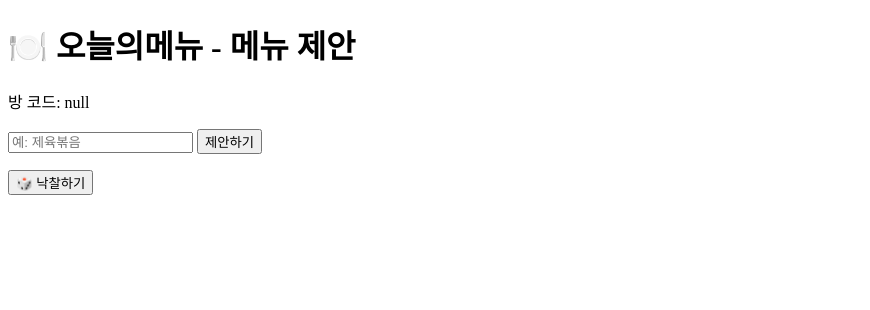
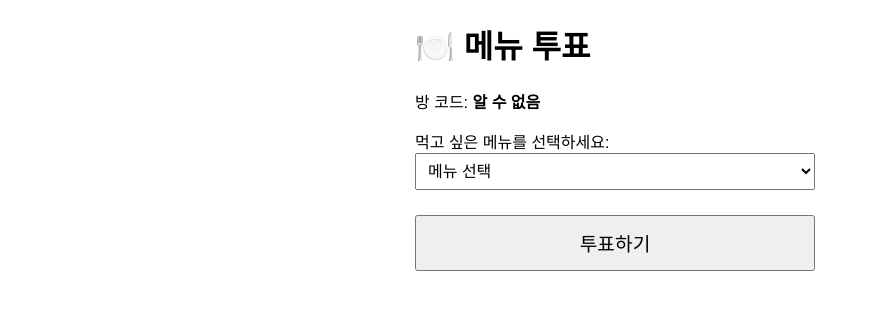
Before and after one commit to jungyoon0312/todaymenu, a plain HTML site: page room.html in a window 1280 px wide. Shown: the whole page, without its empty margins (0-870 px from the left). Drawn offline with Linux system fonts and the light colour scheme.

Commit message:
Update room.html

```diff
--- a/room.html
+++ b/room.html
@@ -1,45 +1,72 @@
 <!DOCTYPE html>
 <html>
 <head>
-  <title>오늘의메뉴 - 메뉴 입력</title>
+  <meta name="viewport" content="width=device-width, initial-scale=1">
+  <style>
+    body {
+      font-family: Arial, sans-serif;
+      margin: 10px;
+      padding: 0;
+    }
+    button {
+      font-size: 1.2rem;
+      padding: 12px 20px;
+      margin: 10px 0;
+      width: 100%;
+      max-width: 400px;
+      box-sizing: border-box;
+    }
+    input, select {
+      font-size: 1rem;
+      padding: 8px;
+      width: 100%;
+      max-width: 400px;
+      margin-bottom: 15px;
+      box-sizing: border-box;
+    }
+    .container {
+      max-width: 450px;
+      margin: auto;
+    }
+  </style>
+  <title>오늘의메뉴 - 메뉴 투표</title>
 </head>
 <body>
-  <h1>🍽️ 오늘의메뉴 - 메뉴 제안</h1>
-  <p id="roomDisplay"></p>
+  <div class="container">
+    <h1>🍽️ 메뉴 투표</h1>
+    <p>방 코드: <strong id="roomCode"></strong></p>
 
-  <input type="text" id="menuInput" placeholder="예: 제육볶음" />
-  <button onclick="submitMenu()">제안하기</button>
+    <label for="menuSelect">먹고 싶은 메뉴를 선택하세요:</label>
+    <select id="menuSelect">
+      <option value="" disabled selected>메뉴 선택</option>
+      <option value="김치찌개">김치찌개</option>
+      <option value="된장찌개">된장찌개</option>
+      <option value="치킨">치킨</option>
+      <option value="피자">피자</option>
+      <option value="비빔밥">비빔밥</option>
+    </select>
 
-  <ul id="menuList"></ul>
+    <button onclick="submitVote()">투표하기</button>
 
-  <button onclick="pickRandom()">🎲 낙찰하기</button>
+    <p id="message" style="color: green;"></p>
+  </div>
 
   <script>
+    // URL에서 방 코드 가져오기
     const urlParams = new URLSearchParams(window.location.search);
-    const roomCode = urlParams.get("room");
-    document.getElementById("roomDisplay").innerText = `방 코드: ${roomCode}`;
+    const roomCode = urlParams.get('room') || '알 수 없음';
+    document.getElementById('roomCode').textContent = roomCode;
 
-    const menus = [];
-
-    function submitMenu() {
-      const input = document.getElementById("menuInput");
-      const menu = input.value.trim();
-      if (menu) {
-        menus.push(menu);
-        updateList();
-        input.value = "";
+    function submitVote() {
+      const menu = document.getElementById('menuSelect').value;
+      const messageEl = document.getElementById('message');
+      if (!menu) {
+        alert('메뉴를 선택해주세요!');
+        return;
       }
-    }
-
-    function updateList() {
-      const ul = document.getElementById("menuList");
-      ul.innerHTML = menus.map(item => `<li>${item}</li>`).join("");
-    }
-
-    function pickRandom() {
-      if (menus.length === 0) return alert("메뉴가 없습니다!");
-      const winner = menus[Math.floor(Math.random() * menus.length)];
-      window.location.href = `result.html?menu=${encodeURIComponent(winner)}`;
+      // 여기서는 로컬에서 간단히 메시지만 띄움
+      // 나중에 Firebase 같은 실시간 DB 연동 가능
+      messageEl.textContent = `방 [${roomCode}]에 "${menu}" 메뉴를 투표했습니다!`;
     }
   </script>
 </body>
```
